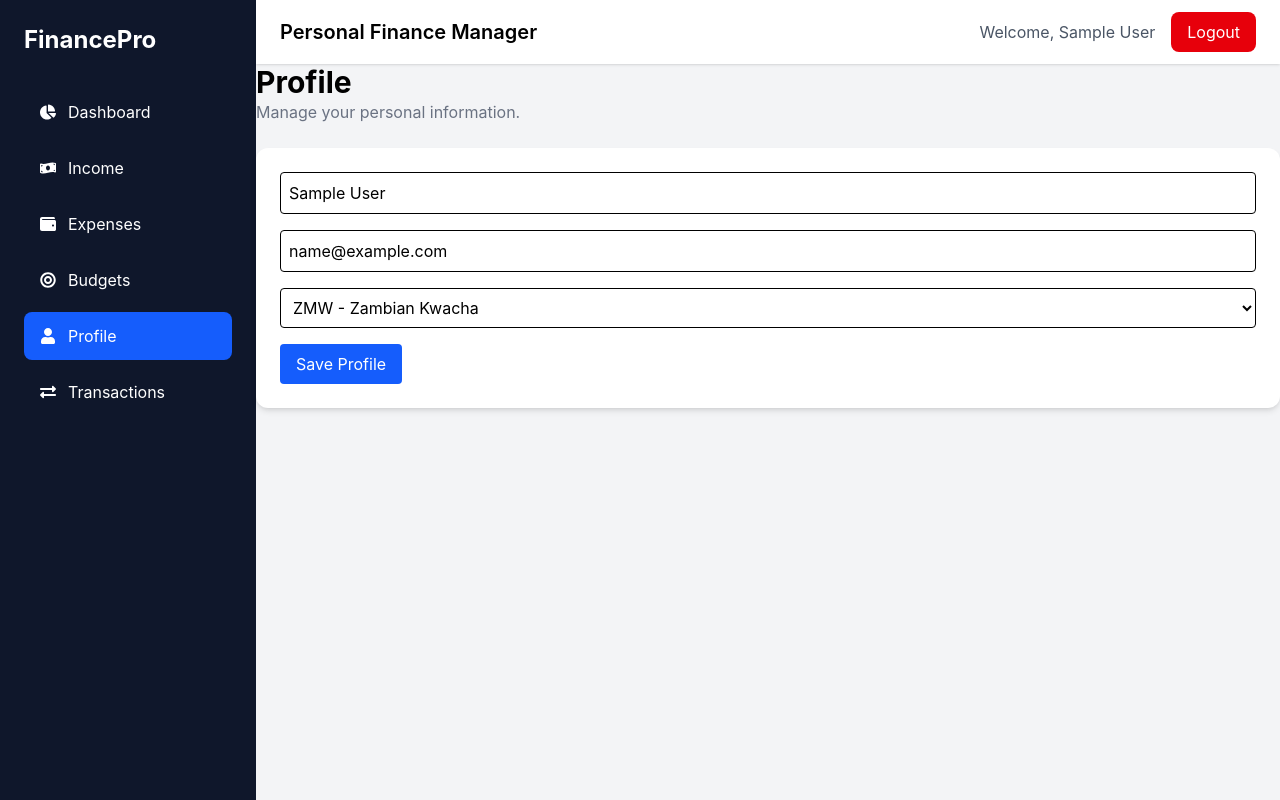
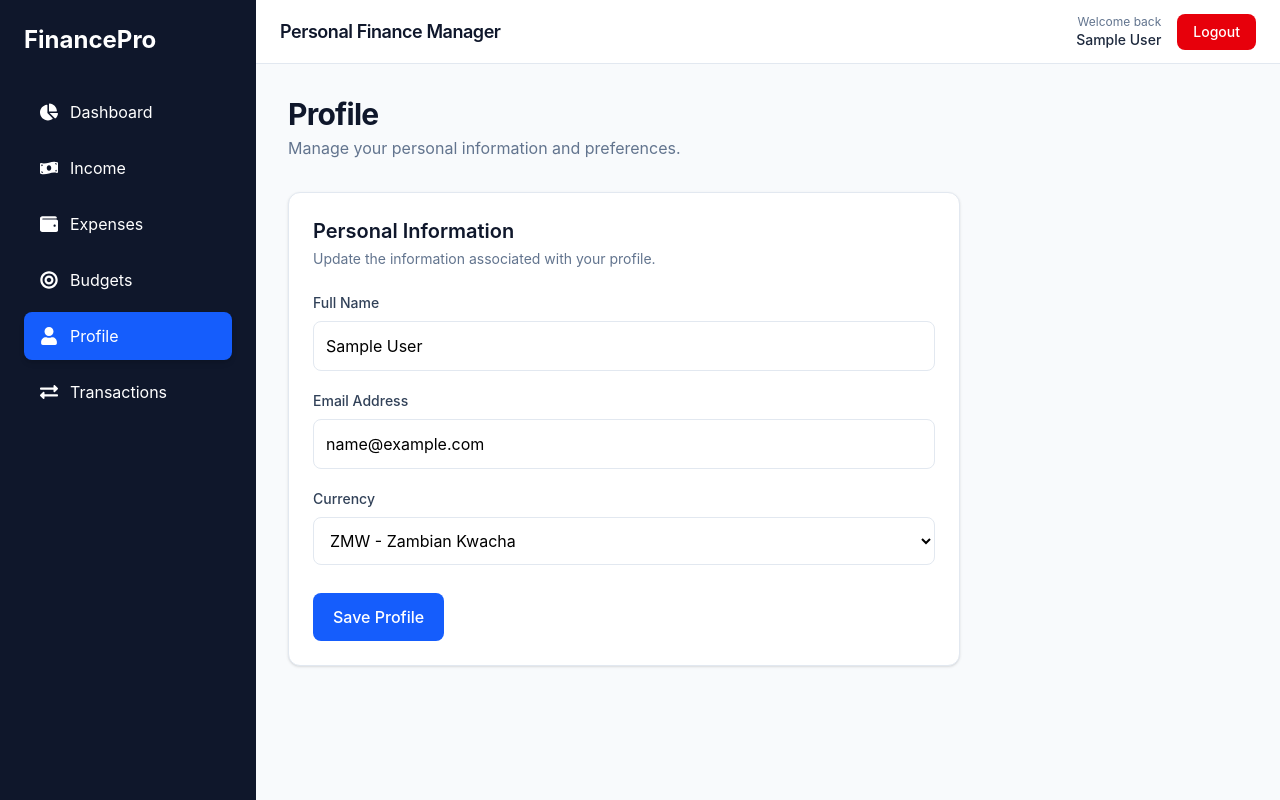
Before and after one commit to ngalandebright-alt/personal-finance-manager, a React (Vite) app in the folder client/: page /profile in a window 1280 px wide. Built offline with nearby package versions, Linux system fonts and the light colour scheme; no server answers; sample sign-in values are in the browser's storage.

Commit message:
Improve UI and UX across finance dashboard

```diff
--- a/client/src/components/budgets/AddBudget.tsx
+++ b/client/src/components/budgets/AddBudget.tsx
@@ -69,7 +69,7 @@ export default function AddBudget() {
 
                 <button
                     type="submit"
-                    className="w-full bg-blue-600 text-white rounded-lg py-3"
+                    className="w-full bg-blue-600 text-white rounded-lg py-3 transition-all duration-200 hover:bg-blue-700 hover:scale-[1.01] active:scale-[0.98]"
                 >
                     Add Budget
                 </button>
--- a/client/src/components/layout/DashboardLayout.tsx
+++ b/client/src/components/layout/DashboardLayout.tsx
@@ -3,18 +3,29 @@ import Sidebar from "./Sidebar";
 import Navbar from "./Navbar";
 
 export default function DashboardLayout() {
-    return (
-       <div className="flex min-h-screen bg-gray-100">
-        <Sidebar/>
+  return (
+    <div className="min-h-screen bg-slate-50">
 
-        <div className="flex flex-1 flex-col">
+      <div className="flex min-h-screen">
 
-            <Navbar/>
+        {/* Sidebar */}
+        <Sidebar />
 
-            <main className="flex flex-1 flex-col">
-                <Outlet/>
-            </main>
+        {/* Main Content */}
+        <div className="flex min-w-0 flex-1 flex-col">
+
+          {/* Navbar */}
+          <Navbar />
+
+          {/* Page Content */}
+          <main className="flex-1 p-6 md:p-8">
+            <Outlet />
+          </main>
+
         </div>
-       </div>
-    );
+
+      </div>
+
+    </div>
+  );
 }
--- a/client/src/components/layout/Navbar.tsx
+++ b/client/src/components/layout/Navbar.tsx
@@ -2,7 +2,6 @@ import { useContext } from "react";
 import { AuthContext } from "../../context/AuthContext";
 
 export default function Navbar() {
-
   const auth = useContext(AuthContext);
 
   function handleLogout() {
@@ -10,29 +9,62 @@ export default function Navbar() {
   }
 
   return (
-        <header className="h-16 bg-white shadow flex items-center justify-between px-6">
-
-            <h2 className="text-xl font-semibold">
+    <header
+      className="
+        sticky
+        top-0
+        z-10
+        flex
+        h-16
+        items-center
+        justify-between
+        border-b
+        border-slate-200
+        bg-white
+        px-6
+      "
+    >
+      {/* App Name */}
+      <div>
+        <h2 className="text-lg font-semibold tracking-tight text-slate-900">
           Personal Finance Manager
         </h2>
+      </div>
 
-
+      {/* User Actions */}
       <div className="flex items-center gap-4">
 
-                <span className="text-gray-600">
-                    Welcome, {auth?.user?.name || "User"}
-                </span>
+        <div className="hidden text-right sm:block">
+          <p className="text-xs text-slate-500">
+            Welcome back
+          </p>
 
+          <p className="text-sm font-medium text-slate-800">
+            {auth?.user?.name || "User"}
+          </p>
+        </div>
 
         <button
           onClick={handleLogout}
-                    className="bg-red-600 text-white px-4 py-2 rounded-lg"
+          className="
+            rounded-lg
+            bg-red-600
+            px-4
+            py-2
+            text-sm
+            font-medium
+            text-white
+            transition-all
+            duration-200
+            hover:bg-red-700
+            hover:scale-[1.02]
+            active:scale-[0.98]
+          "
         >
           Logout
         </button>
 
       </div>
-
     </header>
   );
 }
--- a/client/src/components/layout/Sidebar.tsx
+++ b/client/src/components/layout/Sidebar.tsx
@@ -14,30 +14,44 @@ const links = [
   { name: "Expenses", path: "/expenses", icon: <FaWallet /> },
   { name: "Budgets", path: "/budgets", icon: <FaBullseye /> },
   { name: "Profile", path: "/profile", icon: <FaUser /> },
-    { name: "Transactions", path: "/transactions", icon: <FaExchangeAlt/>},
+  { name: "Transactions", path: "/transactions", icon: <FaExchangeAlt /> },
 ];
 
 export default function Sidebar() {
   return (
-        <aside className="w-64 bg-slate-900 text-white min-h-screen p-6">
-            <h1 className="text-2xl font-bold mb-8">FinancePro</h1>
+    <aside className="w-64 min-h-screen bg-slate-900 text-white p-6">
+
+      <h1 className="text-2xl font-bold mb-8">
+        FinancePro
+      </h1>
 
       <nav className="space-y-2">
+
         {links.map((link) => (
           <NavLink
             key={link.name}
             to={link.path}
-                        className={({ isActive }: { isActive: boolean }) =>
-                            `flex items-center gap-3 rounded-lg px-4 py-3 transition ${
-                                isActive ? "bg-blue-600" : "hover:bg-slate-800"
+            className={({ isActive }) =>
+              `flex items-center gap-3 rounded-lg px-4 py-3
+              transition-all duration-200
+              hover:translate-x-1
+              ${
+                isActive
+                  ? "bg-blue-600 shadow-md"
+                  : "hover:bg-slate-800"
               }`
             }
           >
+            <span className="text-lg">
               {link.icon}
+            </span>
+
             <span>{link.name}</span>
           </NavLink>
         ))}
+
       </nav>
+
     </aside>
   );
 }
--- a/client/src/pages/Dashboard/Dashboard.tsx
+++ b/client/src/pages/Dashboard/Dashboard.tsx
@@ -6,13 +6,13 @@ export default function Dashboard() {
   return (
      <div className="space-y-8">
         {/*Header*/}
-      <div>
-        <h1 className="text-3xl font-bold">
+      <div className="flex flex-col gap-1">
+        <h1 className="text-3xl font-bold tracking-tight text-slate-900">
           Dashboard
         </h1>
 
         <p className="text-gray-500">
-          Welcome to your Personal Finance Manager.
+          Welcome back! Here's an overview of your finances.
         </p>
       </div>
 
--- a/client/src/pages/Profile/Profile.tsx
+++ b/client/src/pages/Profile/Profile.tsx
@@ -1,94 +1,146 @@
-import { useContext, useState } from "react";
-import { AuthContext } from "../../context/AuthContext";
+import { useState } from "react";
 
 export default function Profile() {
+  const savedProfile = localStorage.getItem("profile");
 
-    const auth = useContext(AuthContext);
+  const profile = savedProfile
+    ? JSON.parse(savedProfile)
+    : {
+        name: "",
+        email: "",
+        currency: "ZMW",
+      };
 
-    const user = auth?.user;
+  const [name, setName] = useState(profile.name);
+  const [email, setEmail] = useState(profile.email);
+  const [currency, setCurrency] = useState(profile.currency);
 
-
-    const [name, setName] = useState(user?.name || "");
-    const [email, setEmail] = useState(user?.email || "");
-    const [currency, setCurrency] = useState("ZMW");
-
-
-    if (!auth) return null;
-
-
-    async function handleSubmit(e: React.FormEvent) {
-
+  function handleSubmit(e: React.FormEvent) {
     e.preventDefault();
 
-    try {
+    const updatedProfile = {
+      name,
+      email,
+      currency,
+    };
 
-        await auth?.updateProfile(
-            name,
-            email
+    localStorage.setItem(
+      "profile",
+      JSON.stringify(updatedProfile)
     );
 
-        alert("Profile updated successfully");
-
-    } catch (error) {
-
-        console.error(
-            "Profile update failed:",
-            error
-        );
-
-        alert("Failed to update profile");
-    }
+    alert("Profile saved successfully");
   }
 
   return (
-        <div className="space-y-6">
+    <div className="space-y-8">
 
+      {/* Header */}
       <div>
-                <h1 className="text-3xl font-bold">
+        <h1 className="text-3xl font-bold tracking-tight text-slate-900">
           Profile
         </h1>
 
-                <p className="text-gray-500">
-                    Manage your personal information.
+        <p className="mt-1 text-slate-500">
+          Manage your personal information and preferences.
         </p>
       </div>
 
+      {/* Profile Form */}
+      <div className="max-w-2xl rounded-xl border border-slate-200 bg-white p-6 shadow-sm">
+
+        <div className="mb-6">
+          <h2 className="text-xl font-semibold text-slate-900">
+            Personal Information
+          </h2>
+
+          <p className="mt-1 text-sm text-slate-500">
+            Update the information associated with your profile.
+          </p>
+        </div>
 
         <form
           onSubmit={handleSubmit}
-                className="bg-white rounded-xl shadow-md p-6 space-y-4"
+          className="space-y-5"
         >
 
+          {/* Name */}
+          <div>
+            <label className="mb-2 block text-sm font-medium text-slate-700">
+              Full Name
+            </label>
+
             <input
-                    className="w-full border rounded p-2"
+              className="
+                w-full
+                rounded-lg
+                border
+                border-slate-200
+                bg-white
+                p-3
+                outline-none
+                transition
+                focus:border-blue-500
+                focus:ring-2
+                focus:ring-blue-100
+              "
               type="text"
               placeholder="Your name"
               value={name}
-                    onChange={(e) =>
-                        setName(e.target.value)
-                    }
+              onChange={(e) => setName(e.target.value)}
             />
+          </div>
 
+          {/* Email */}
+          <div>
+            <label className="mb-2 block text-sm font-medium text-slate-700">
+              Email Address
+            </label>
 
             <input
-                    className="w-full border rounded p-2"
+              className="
+                w-full
+                rounded-lg
+                border
+                border-slate-200
+                bg-white
+                p-3
+                outline-none
+                transition
+                focus:border-blue-500
+                focus:ring-2
+                focus:ring-blue-100
+              "
               type="email"
               placeholder="Your email"
               value={email}
-                    onChange={(e) =>
-                        setEmail(e.target.value)
-                    }
+              onChange={(e) => setEmail(e.target.value)}
             />
+          </div>
 
+          {/* Currency */}
+          <div>
+            <label className="mb-2 block text-sm font-medium text-slate-700">
+              Currency
+            </label>
 
             <select
-                    className="w-full border rounded p-2"
+              className="
+                w-full
+                rounded-lg
+                border
+                border-slate-200
+                bg-white
+                p-3
+                outline-none
+                transition
+                focus:border-blue-500
+                focus:ring-2
+                focus:ring-blue-100
+              "
               value={currency}
-                    onChange={(e) =>
-                        setCurrency(e.target.value)
-                    }
+              onChange={(e) => setCurrency(e.target.value)}
             >
-
               <option value="ZMW">
                 ZMW - Zambian Kwacha
               </option>
@@ -100,19 +152,35 @@ export default function Profile() {
               <option value="EUR">
                 EUR - Euro
               </option>
+            </select>
+          </div>
 
-                </select>
-
-
+          {/* Save */}
+          <div className="pt-2">
             <button
               type="submit"
-                    className="bg-blue-600 text-white px-4 py-2 rounded"
+              className="
+                rounded-lg
+                bg-blue-600
+                px-5
+                py-3
+                font-medium
+                text-white
+                transition-all
+                duration-200
+                hover:bg-blue-700
+                hover:scale-[1.01]
+                active:scale-[0.98]
+              "
             >
               Save Profile
             </button>
+          </div>
 
         </form>
 
       </div>
+
+    </div>
   );
 }
```
Also changed, not shown: client/src/components/budgets/BudgetList.tsx (+11 -6 lines), client/src/components/dashboard/RecentTransactions.tsx (+16 -16 lines), client/src/components/dashboard/SpendingChart.tsx (+32 -15 lines), client/src/components/dashboard/SummaryCard.tsx (+20 -3 lines), client/src/pages/Expenses/Expenses.tsx (+88 -51 lines), client/src/pages/Income/Income.tsx (+56 -39 lines). Lines whose indentation alone changed are shown as unchanged.
